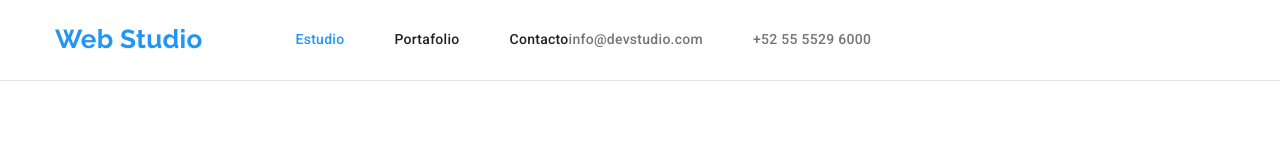
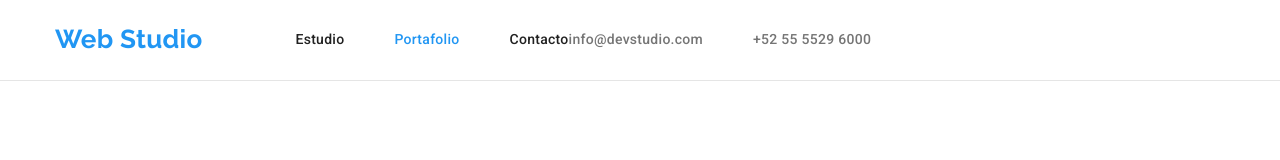
Before and after one commit to Sr-Drachen/goit-markup-hw-03, a plain HTML site: page portafolio.html in a window 1280 px wide. Shown: the top 160 px of the page. Drawn offline with nearby package versions, Linux system fonts and the light colour scheme.

```diff
--- a/portafolio.html
+++ b/portafolio.html
@@ -18,8 +18,8 @@
                 <nav class="menu-nav">
                     <a class="logo logo-header-position" href="#">Web Studio</a>
                     <ul class="menu-list list">
-                        <li class="menu-list-item"><a class="menu-list-studio" href="./index.html">Estudio</a></li>
-                        <li class="menu-list-item"><a class="menu-list-link" href="./portafolio.html">Portafolio</a></li>
+                        <li class="menu-list-item"><a class="menu-list-link" href="./index.html">Estudio</a></li>
+                        <li class="menu-list-item"><a class="menu-list-portafolio" href="./portafolio.html">Portafolio</a></li>
                         <li class="menu-list-item"><a class="menu-list-link" href="#">Contacto</a></li>
                     </ul>
                 </nav>
```
